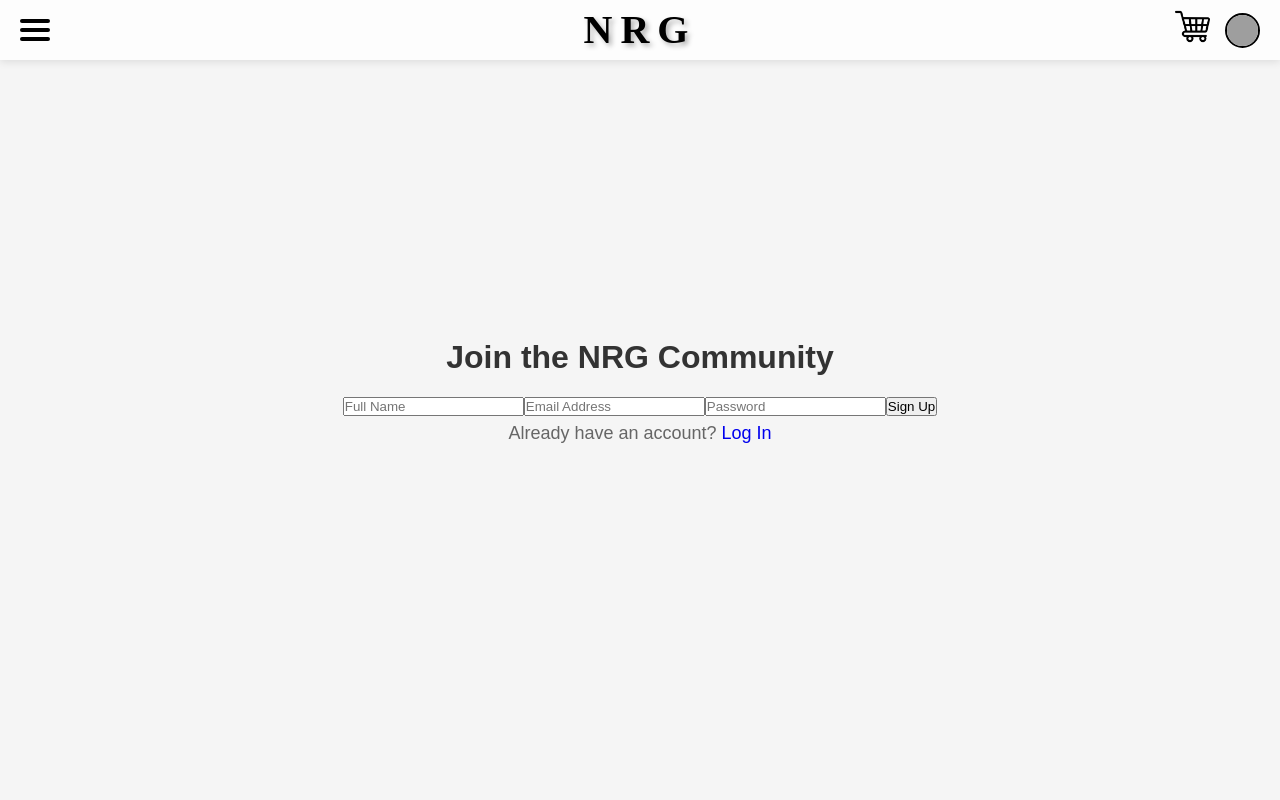
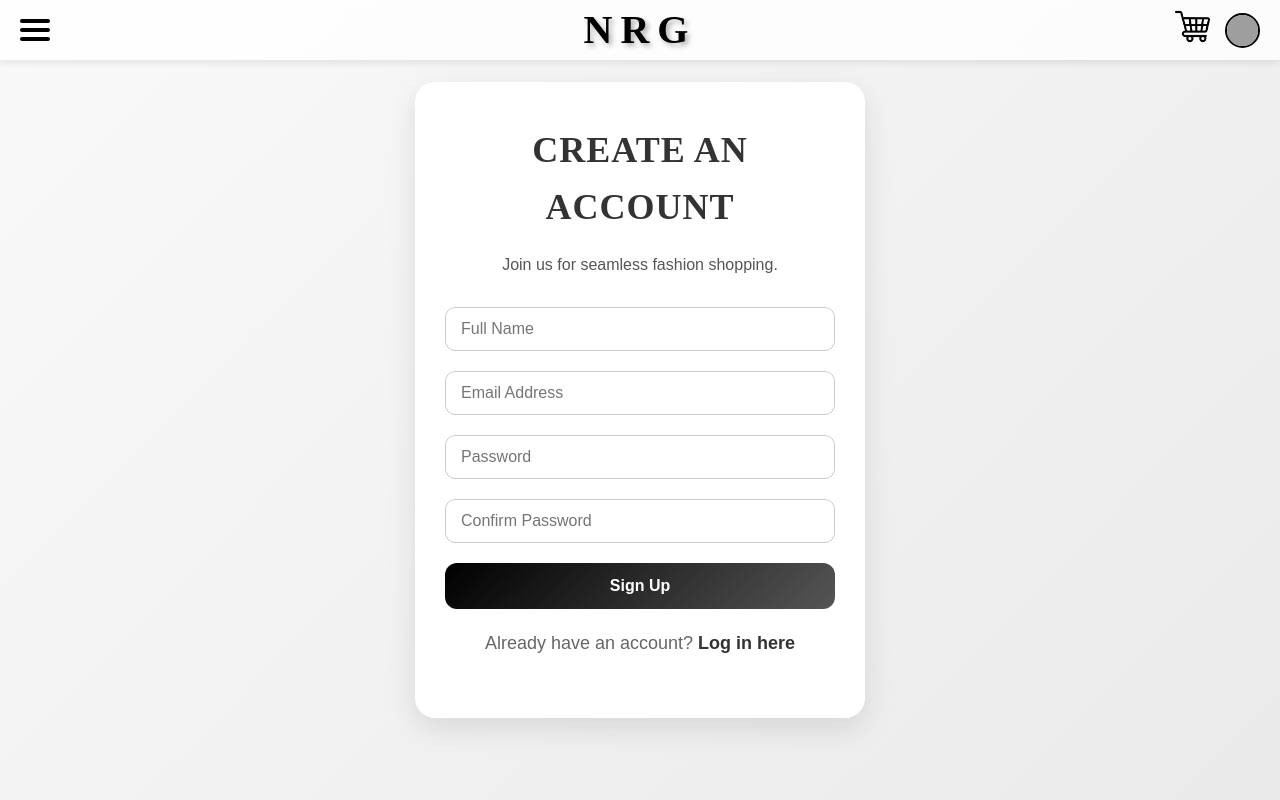
Before and after one commit to NRGTRW/frontend-nrgtrw, a React (Vite) app: page /signup in a window 1280 px wide. Shown: the top 800 px of the page. Built offline with nearby package versions, Linux system fonts and the light colour scheme; grey boxes are pictures that could not be loaded.

Commit message:
LogIn/SignUp CSS

```diff
--- a/src/App.jsx
+++ b/src/App.jsx
@@ -1,6 +1,6 @@
 /* eslint-disable react/jsx-key */
 import React, { useEffect } from "react";
-import { Routes, Route } from "react-router-dom";
+import { Routes, Route, useLocation } from "react-router-dom";
 import Navbar from "./components/Navbar";
 import Footer from "./components/Footer";
 import ClothingPage from "./pages/ClothingPage";
@@ -13,11 +13,14 @@ import InspirationPage from "./pages/InspirationPage";
 import AuthPage from "./pages/AuthPage";
 import ProfilePage from "./pages/ProfilePage"; // Added ProfilePage
 import ScrollToTop from "./components/ScrollToTop";
+import SignupPage from "./pages/SignUpPage";
 import "./assets/styles/global.css";
 import AOS from "aos";
 import "aos/dist/aos.css";
 
 const App = () => {
+  const location = useLocation(); // To determine the current path
+
   useEffect(() => {
     AOS.init({
       duration: 1000,
@@ -25,9 +28,13 @@ const App = () => {
     });
   }, []);
 
+  // Check if the current route is the NotFound page
+  const isNotFoundPage = location.pathname === "/not-found";
+
   return (
     <>
-      <Navbar />
+      {/* Render Navbar conditionally */}
+      {!isNotFoundPage && <Navbar />}
       <div className="content-wrapper">
         <Routes>
           <Route path="/" element={<HomePage />} />
@@ -37,13 +44,13 @@ const App = () => {
           <Route path="/inspiration" element={[<ScrollToTop />, <InspirationPage />]} />
           <Route path="/cart" element={<CartPage />} />
           <Route path="/login" element={<AuthPage type="login" />} />
-<Route path="/signup" element={<AuthPage type="signup" />} />
-
-          <Route path="/profile" element={<ProfilePage />} /> {/* Added Route */}
+          <Route path="/signup" element={<SignupPage />} />
+          <Route path="/profile" element={<ProfilePage />} />
           <Route path="*" element={<NotFound />} />
         </Routes>
       </div>
-      <Footer />
+      {/* Render Footer conditionally */}
+      {!isNotFoundPage && <Footer />}
     </>
   );
 };
--- a/src/assets/styles/auth.css
+++ /dev/null
@@ -1,46 +0,0 @@
-.auth-page {
-  display: flex;
-  flex-direction: column;
-  justify-content: center;
-  align-items: center;
-  height: 100vh;
-  background-color: #f5f5f5;
-  font-family: "Poppins", sans-serif;
-}
-
-.auth-title {
-  font-size: 2.5rem;
-  font-weight: 600;
-  color: #333;
-  margin-bottom: 20px;
-}
-
-.auth-form {
-  display: flex;
-  flex-direction: column;
-  gap: 15px;
-  width: 300px;
-}
-
-.auth-input {
-  padding: 10px;
-  font-size: 1rem;
-  border: 1px solid #ddd;
-  border-radius: 5px;
-}
-
-.auth-button {
-  padding: 10px 20px;
-  font-size: 1rem;
-  font-weight: 600;
-  color: #fff;
-  background-color: #000;
-  border: none;
-  border-radius: 5px;
-  cursor: pointer;
-  transition: background-color 0.3s ease;
-}
-
-.auth-button:hover {
-  background-color: #333;
-}
--- /dev/null
+++ b/src/assets/styles/authPage.css
@@ -0,0 +1,145 @@
+.auth-page {
+  display: flex;
+  justify-content: center;
+  align-items: center;
+  min-height: 100vh;
+  background: linear-gradient(135deg, #f9f9f9, #eaeaea);
+  font-family: "Poppins", sans-serif;
+  padding: 20px;
+}
+
+.auth-container {
+  width: 100%;
+  max-width: 450px;
+  background: #fff;
+  border-radius: 20px;
+  box-shadow: 0 10px 30px rgba(0, 0, 0, 0.1);
+  padding: 40px 30px;
+  text-align: center;
+  transition: transform 0.3s ease, box-shadow 0.3s ease;
+}
+
+.auth-container:hover {
+  transform: translateY(-5px);
+  box-shadow: 0 15px 35px rgba(0, 0, 0, 0.2);
+}
+
+.auth-header {
+  font-family: "Cinzel", serif;
+  font-size: 36px;
+  color: #333;
+  margin-bottom: 15px;
+  text-transform: uppercase;
+  letter-spacing: 1px;
+}
+
+.auth-subtitle {
+  font-size: 16px;
+  color: #555;
+  margin-bottom: 30px;
+}
+
+.auth-form {
+  display: flex;
+  flex-direction: column;
+  gap: 20px;
+}
+
+.auth-input {
+  width: 100%;
+  padding: 12px 15px;
+  font-size: 16px;
+  border: 1px solid #ccc;
+  border-radius: 10px;
+  outline: none;
+  transition: border-color 0.3s ease, box-shadow 0.3s ease;
+}
+
+.auth-input:focus {
+  border-color: #333;
+  box-shadow: 0 0 5px rgba(51, 51, 51, 0.5);
+}
+
+.auth-button {
+  width: 100%;
+  padding: 14px 20px;
+  font-size: 16px;
+  font-weight: bold;
+  color: #fff;
+  background: linear-gradient(135deg, #000, #555);
+  border: none;
+  border-radius: 12px;
+  cursor: pointer;
+  transition: background 0.3s ease, transform 0.2s ease;
+}
+
+.auth-button:hover {
+  background: linear-gradient(135deg, #333, #777);
+  transform: scale(1.05);
+}
+
+.auth-footer {
+  font-size: 14px;
+  color: #777;
+  margin-top: 20px;
+  cursor: pointer;
+}
+.redirection-link {
+  text-decoration: underline; /* Underline the link */
+  color: #007BFF; /* Blue color for the link */
+  cursor: pointer; /* Pointer cursor only for the link */
+  transition: color 0.3s ease; /* Smooth hover effect */
+}
+
+.redirection-link:hover {
+  color: #0056b3; /* Slightly darker blue on hover */
+  text-decoration: none; /* Optionally remove underline on hover */
+}
+
+.auth-footer p {
+  cursor: default; /* Default cursor for the rest of the text */
+}
+
+
+.auth-footer a {
+  color: #333;
+  font-weight: bold;
+  text-decoration: none;
+  transition: color 0.3s ease;
+}
+
+.auth-footer a:hover {
+  color: #555;
+}
+
+/* Add subtle fade-in animation */
+@keyframes fadeIn {
+  from {
+    opacity: 0;
+    transform: scale(0.9);
+  }
+  to {
+    opacity: 1;
+    transform: scale(1);
+  }
+}
+
+.auth-container {
+  animation: fadeIn 0.5s ease-in-out;
+}
+
+/* Responsive Design */
+@media (max-width: 768px) {
+  .auth-header {
+    font-size: 28px;
+  }
+
+  .auth-input {
+    font-size: 14px;
+  }
+
+  .auth-button {
+    font-size: 14px;
+    padding: 12px 16px;
+  }
+}
--- a/src/assets/styles/profilePage.css
+++ b/src/assets/styles/profilePage.css
@@ -5,7 +5,7 @@
     background-color: #222;
     color: #fff;
     height: 100vh;
-    padding: 40px;
+    padding: 60px;
   }
 
   .profile-container {
--- a/src/components/Navbar.jsx
+++ b/src/components/Navbar.jsx
@@ -8,9 +8,7 @@ import cartImage from "../assets/images/shopping-cart.png";
 const Navbar = () => {
   const [menuOpen, setMenuOpen] = useState(false);
   const navigate = useNavigate();
-  const handleProfileNavigation = () => {
-    navigate("/profile");
-  };  const { getTotalQuantity } = useCart();
+  const { getTotalQuantity } = useCart();
   const { isLoggedIn, user } = useAuth(); // Access authentication state
 
   const toggleMenu = () => setMenuOpen(!menuOpen);
@@ -36,6 +34,11 @@ const Navbar = () => {
   const handleNavigation = (path) => {
     setMenuOpen(false);
     navigate(path);
+  };
+
+  // Navigation for profile
+  const handleProfileNavigation = () => {
+    navigate(isLoggedIn ? "/profile" : "/login");
   };
 
   return (
@@ -77,7 +80,7 @@ const Navbar = () => {
             src={isLoggedIn ? user.profilePicture : "../assets/images/default-avatar.webp"}
             alt="Profile"
             className="profile-icon"
-            onClick={() => handleNavigation(isLoggedIn ? "/profile" : "/login")}
+            onClick={handleProfileNavigation}
           />
         </div>
       </div>
--- a/src/pages/AuthPage.jsx
+++ b/src/pages/AuthPage.jsx
@@ -1,28 +1,33 @@
 import React from "react";
-import "../assets/styles/auth.css"; // Ensure you have the appropriate CSS file
+import { useNavigate } from "react-router-dom";
+import "../assets/styles/authPage.css"; // Ensure you have the appropriate CSS file
 
-const AuthPage = ({ type }) => {
-  const isLogin = type === "login";
+const AuthPage = () => {
+  const navigate = useNavigate();
+
+  const handleSubmit = (e) => {
+    e.preventDefault();
+    // Logic for login/signup
+    navigate("/profile");
+  };
 
   return (
     <div className="auth-page">
-      <h1>{isLogin ? "Welcome Back!" : "Join the NRG Community"}</h1>
-      <form>
-        {!isLogin && (
-          <input type="text" placeholder="Full Name" name="name" required />
-        )}
-        <input type="email" placeholder="Email Address" name="email" required />
-        <input type="password" placeholder="Password" name="password" required />
-        <button type="submit">{isLogin ? "Log In" : "Sign Up"}</button>
-      </form>
-      <p>
-        {isLogin
-          ? "Don't have an account?"
-          : "Already have an account?"}{" "}
-        <a href={isLogin ? "/signup" : "/login"}>
-          {isLogin ? "Sign Up" : "Log In"}
-        </a>
-      </p>
+      <div className="auth-container">
+        <h1 className="auth-header">Welcome Back</h1>
+        <p className="auth-subtitle">You're one click away from seamless fashion.</p>
+        <form className="auth-form" onSubmit={handleSubmit}>
+          <input type="email" placeholder="Email Address" className="auth-input" required />
+          <input type="password" placeholder="Password" className="auth-input" required />
+          <button type="submit" className="auth-button">Log In</button>
+        </form>
+        <div className="auth-footer">
+          <p>
+            Don’t have an account?{" "}
+            <a onClick={() => navigate("/signup")}>Sign up here</a>
+          </p>
+        </div>
+      </div>
     </div>
   );
 };
--- a/src/pages/ProfilePage.jsx
+++ b/src/pages/ProfilePage.jsx
@@ -19,8 +19,8 @@ const ProfilePage = () => {
       <div className="profile-container">
         <div className="profile-picture">
           <img
-            src="/assets/images/default-profile.png"
-            alt="Profile"
+            src="../assets/images/default-avatar.webp"
+            // alt="Profile"
             className="profile-img"
           />
         </div>
--- /dev/null
+++ b/src/pages/SignUpPage.jsx
@@ -0,0 +1,93 @@
+import React, { useState } from "react";
+import { useNavigate } from "react-router-dom";
+import "../assets/styles/authPage.css";
+
+const SignUpPage = () => {
+  const navigate = useNavigate();
+  const [formData, setFormData] = useState({
+    name: "",
+    email: "",
+    password: "",
+    confirmPassword: "",
+  });
+
+  const handleChange = (e) => {
+    const { name, value } = e.target;
+    setFormData({ ...formData, [name]: value });
+  };
+
+  const handleSubmit = (e) => {
+    e.preventDefault();
+
+    // Perform basic validation
+    if (formData.password !== formData.confirmPassword) {
+      alert("Passwords do not match.");
+      return;
+    }
+
+    // Submit data to the server (you'll need to implement API logic)
+    console.log("SignUp Data:", formData);
+
+    // Navigate to Profile page after successful signup
+    navigate("/profile");
+  };
+
+  return (
+    <div className="auth-page">
+      <div className="auth-container">
+        <h1 className="auth-header">Create an Account</h1>
+        <p className="auth-subtitle">Join us for seamless fashion shopping.</p>
+        <form className="auth-form" onSubmit={handleSubmit}>
+          <input
+            type="text"
+            name="name"
+            placeholder="Full Name"
+            className="auth-input"
+            value={formData.name}
+            onChange={handleChange}
+            required
+          />
+          <input
+            type="email"
+            name="email"
+            placeholder="Email Address"
+            className="auth-input"
+            value={formData.email}
+            onChange={handleChange}
+            required
+          />
+          <input
+            type="password"
+            name="password"
+            placeholder="Password"
+            className="auth-input"
+            value={formData.password}
+            onChange={handleChange}
+            required
+          />
+          <input
+            type="password"
+            name="confirmPassword"
+            placeholder="Confirm Password"
+            className="auth-input"
+            value={formData.confirmPassword}
+            onChange={handleChange}
+            required
+          />
+          <button type="submit" className="auth-button">Sign Up</button>
+        </form>
+        <div className="auth-footer">
+  <p>
+    Already have an account?{" "}
+    <a onClick={() => navigate("/login")} className="redirection-link">
+      Log in here
+    </a>
+  </p>
+</div>
+
+      </div>
+    </div>
+  );
+};
+
+export default SignUpPage;
```
